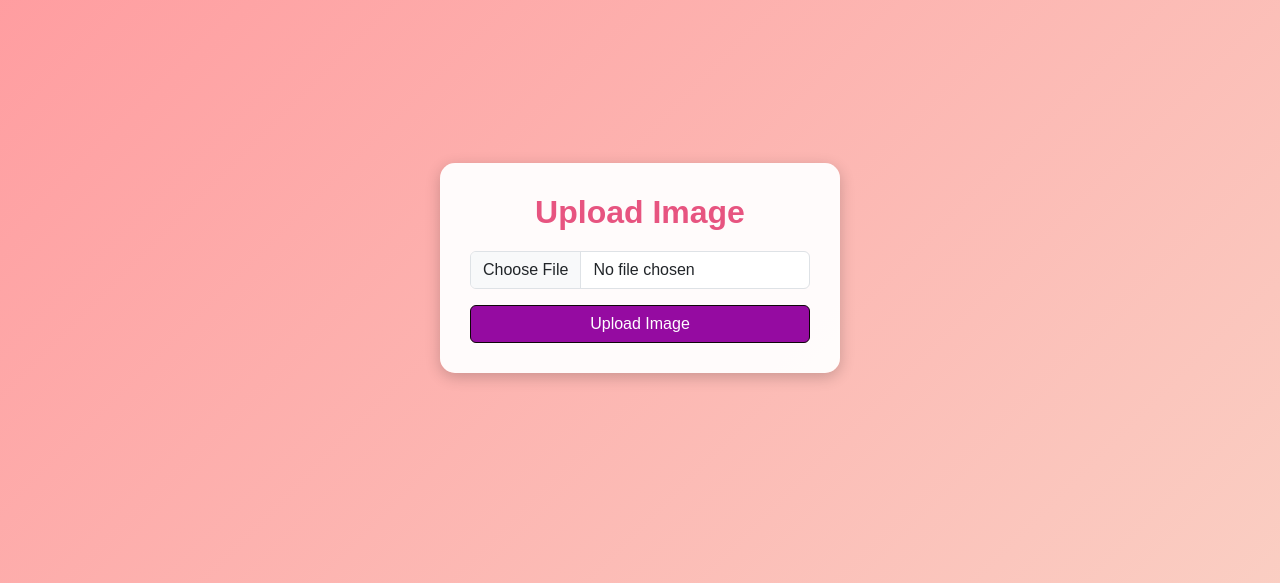
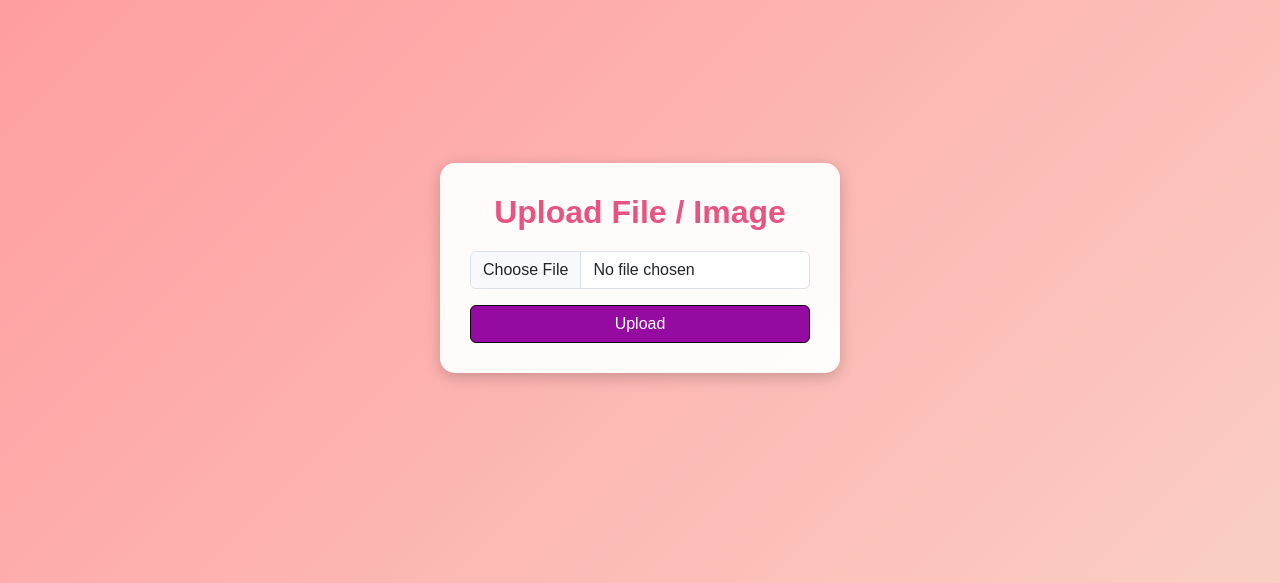
Before and after one commit to marymaeeeeeeq/quinio_marymae, a CodeIgniter app: page /students/upload_form in a window 1280 px wide. Shown: the part 132-715 px from the top of the page. Run offline with CodeIgniter, Linux system fonts and the light colour scheme; data that the repository does not hold is empty; some libraries are stand-ins or nearby versions.

Commit message:
Update Upload

```diff
--- a/app/views/upload_form.php
+++ b/app/views/upload_form.php
@@ -3,7 +3,7 @@
 <head>
   <meta charset="UTF-8">
   <meta name="viewport" content="width=device-width, initial-scale=1.0">
-  <title>Upload Image</title>
+  <title>Upload File/Image</title>
   <link href="https://cdn.jsdelivr.net/npm/bootstrap@5.3.0-alpha1/dist/css/bootstrap.min.css" rel="stylesheet">
   <style>
     body {
@@ -43,12 +43,12 @@
 <body>
 
   <div class="upload-box">
-    <h2>Upload Image</h2>
-    <form action="upload_success.php" method="post" enctype="multipart/form-data">
+    <h2>Upload File / Image</h2>
+    <form action="<?php echo site_url('StudentController/file_upload');?>" method="post" enctype="multipart/form-data">
       <div class="mb-3">
         <input class="form-control" type="file" name="fileToUpload" id="fileToUpload" required>
       </div>
-      <input type="submit" value="Upload Image" name="submit" class="btn btn-primary w-100">
+      <input type="submit" value="Upload" name="submit" class="btn btn-primary w-100">
     </form>
   </div>
 
```
